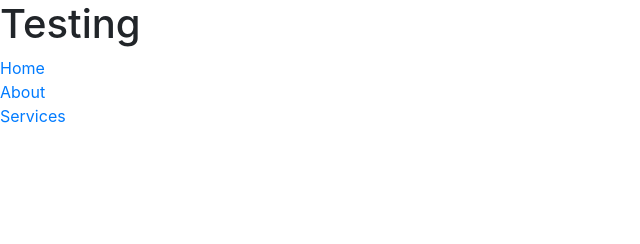
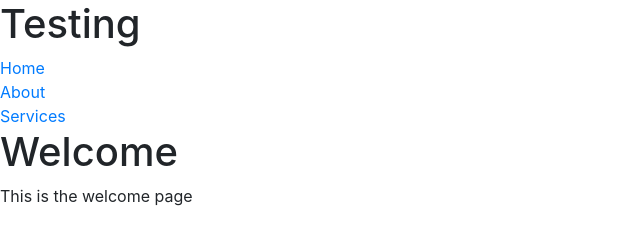
Before and after one commit to Naciongsc/SimpleServer, a website: page index.html in a window 1280 px wide. Shown: the whole page, without its empty margins (0-640 px from the left). Drawn offline with nearby package versions, Linux system fonts and the light colour scheme.

Commit message:
Update index.html

```diff
--- a/index.html
+++ b/index.html
@@ -2,7 +2,7 @@
 <html>
 <head>
 <head>
-<title>Test Page</title>
+<title>Welcome</title>
   <link rel="stylesheet" href="/css/bootstrap.css">
 </head>
 
@@ -16,10 +16,8 @@
 <li><a href = "services.html">Services</a></li>
 </ul>
 
-<head>
-<title>Welcome</title>
-<link rel="stylesheet" href="/css/bootstrap.css">
-</head>
+<h1>Welcome</h1>
+<p>This is the welcome page</>
 
 </body>
 </html>
```
